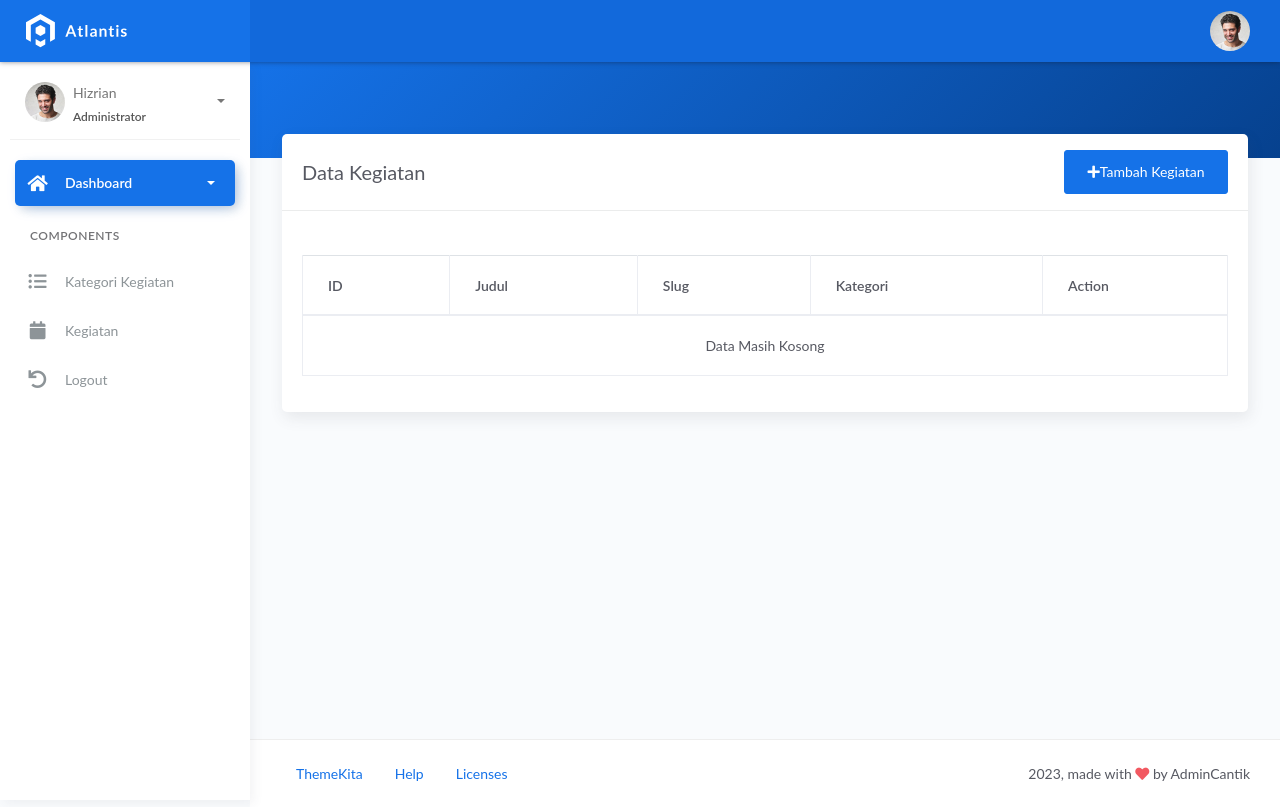
After one commit to SyahiraIsnaeni/sd-bintangjuara, a Laravel app: page /kegiatan in a window 1280 px wide. The commit adds this page. Run offline with Laravel 9, Linux system fonts and the light colour scheme; data that the repository does not hold is empty; some libraries are stand-ins or nearby versions.

Commit message:
Membuat fungsi create pada fitur 'Kegiatan'

```diff
--- /dev/null
+++ b/app/Http/Controllers/KegiatanController.php
@@ -0,0 +1,102 @@
+<?php
+
+namespace App\Http\Controllers;
+
+use Illuminate\Http\Request;
+use App\Models\Kegiatan;
+use App\Models\KategoriKegiatan;
+use Illuminate\Support\Str;
+// use Iluminate\Support\Facades\Auth;
+
+class KegiatanController extends Controller
+{
+    /**
+     * Display a listing of the resource.
+     *
+     * @return \Illuminate\Http\Response
+     */
+    public function index()
+    {
+        $kegiatan = Kegiatan::all();
+        return view('backend.back.kegiatan.index', compact('kegiatan'));
+    }
+
+    /**
+     * Show the form for creating a new resource.
+     *
+     * @return \Illuminate\Http\Response
+     */
+    public function create()
+    {
+        $kategori_kegiatan = KategoriKegiatan::all();
+        return view('backend.back.kegiatan.create', compact('kategori_kegiatan'));
+
+    }
+
+    /**
+     * Store a newly created resource in storage.
+     *
+     * @param  \Illuminate\Http\Request  $request
+     * @return \Illuminate\Http\Response
+     */
+    public function store(Request $request)
+    {
+        $this->validate($request, [
+            'judul' => 'required|min:4',
+        ]);
+
+        $data = $request->all();
+        $data['slug'] = Str::slug($request->judul);
+        $data['views'] = 0;
+        $data['gambar_artikel'] = $request->file('gambar_artikel')->store('kegiatan');
+
+        Kegiatan::create($data);
+
+        return redirect()->route('kegiatan.index')->with(['success'=> 'Data berhasil tersimpan']);
+    }
+
+    /**
+     * Display the specified resource.
+     *
+     * @param  int  $id
+     * @return \Illuminate\Http\Response
+     */
+    public function show($id)
+    {
+        //
+    }
+
+    /**
+     * Show the form for editing the specified resource.
+     *
+     * @param  int  $id
+     * @return \Illuminate\Http\Response
+     */
+    public function edit($id)
+    {
+        //
+    }
+
+    /**
+     * Update the specified resource in storage.
+     *
+     * @param  \Illuminate\Http\Request  $request
+     * @param  int  $id
+     * @return \Illuminate\Http\Response
+     */
+    public function update(Request $request, $id)
+    {
+        //
+    }
+
+    /**
+     * Remove the specified resource from storage.
+     *
+     * @param  int  $id
+     * @return \Illuminate\Http\Response
+     */
+    public function destroy($id)
+    {
+        //
+    }
+}
--- /dev/null
+++ b/app/Models/Kegiatan.php
@@ -0,0 +1,23 @@
+<?php
+
+namespace App\Models;
+
+use Illuminate\Database\Eloquent\Factories\HasFactory;
+use Illuminate\Database\Eloquent\Model;
+
+class Kegiatan extends Model
+{
+    use HasFactory;
+
+    protected $table = 'kegiatan';
+
+    protected $fillable = [
+        'judul', 'slug', 'body', 'kategori_kegiatan_id', 'gambar_artikel', 'is_active', 'views'
+    ];
+
+    protected $hidden = [];
+
+    public function kategori_kegiatan(){
+        return $this->belongsTo(KategoriKegiatan::class, 'kategori_kegiatan_id', 'id');
+    }
+}
--- a/config/filesystems.php
+++ b/config/filesystems.php
@@ -32,7 +32,8 @@ return [
 
         'local' => [
             'driver' => 'local',
-            'root' => storage_path('app'),
+            // 'root' => storage_path('app'),
+            'root' => public_path(). '/uploads',
             'throw' => false,
         ],
 
--- a/resources/views/backend/back/kategorikegiatan/create.blade.php
+++ b/resources/views/backend/back/kategorikegiatan/create.blade.php
@@ -15,7 +15,7 @@
 				<div class="card-header">
 					<div class="card-head-row">
 						<div class="card-title">Form Kategori Kegiatan</div>
-                        <a href="{{route('kategorikegiatan.index')}}" class="btn btn-warning btn-sm ml-auto"> <i class="fas fa-undo"></i> Back </a>
+                        <a href="{{route('kategorikegiatan.index')}}" class="btn btn-warning btn-sm ml-auto"> <i class="fas fa-undo"></i> Kembali </a>
 					</div>
 				</div>
 				<div class="card-body">
@@ -26,7 +26,7 @@
 						<input type="text" name="nama_kategori" class="form-control" id="text" placeholder="Enter Kategori Kegiatan">
 				    </div>
 					<div class="form-group">
-                    <button class="btn btn-primary btn-sm" type="submit">Save</button>
+                    <button class="btn btn-primary btn-sm" type="submit">Simpan</button>
 					</div>
 				</div>
 			</div>
--- a/resources/views/backend/back/kategorikegiatan/edit.blade.php
+++ b/resources/views/backend/back/kategorikegiatan/edit.blade.php
@@ -15,7 +15,7 @@
 				<div class="card-header">
 					<div class="card-head-row">
 						<div class="card-title">Edit Kategori {{ $kategori_kegiatan->nama_kategori }} </div>
-                        <a href="{{route('kategorikegiatan.index')}}" class="btn btn-warning btn=sm ml-auto">Back</a>
+                        <a href="{{route('kategorikegiatan.index')}}" class="btn btn-warning btn=sm ml-auto"> Kembali </a>
 					</div>
 				</div>
 				<div class="card-body">
@@ -27,7 +27,7 @@
 						<input type="text" name="nama_kategori" value=" {{$kategori_kegiatan->nama_kategori}}" class="form-control" id="text" placeholder="Enter Kategori Kegiatan">
 				    </div>
 					<div class="form-group">
-                    <button class="btn btn-primary btn-sm" type="submit">Save</button>
+                    <button class="btn btn-primary btn-sm" type="submit"> Simpan </button>
 					</div>
 				</div>
 			</div>
--- /dev/null
+++ b/resources/views/backend/back/kegiatan/index.blade.php
@@ -0,0 +1,77 @@
+@extends('backend.layouts.default')
+@section('content')
+
+<div class="panel-header bg-primary-gradient">
+	<div class="page-inner py-5">
+		<div class="d-flex align-items-left align-items-md-center flex-column flex-md-row">
+
+		</div>
+	</div>
+</div>
+<div class="page-inner mt--5">
+	<div class="row">
+		<div class="col-md-12">
+			<div class="card full-height">
+				<div class="card-header">
+					<div class="card-head-row">
+						<div class="card-title">Data Kegiatan</div>
+                        <a href="{{route('kegiatan.create')}}" class="btn btn-primary btn=sm ml-auto"> <i
+                        class="fas fa-plus"></i>Tambah Kegiatan </a>
+					</div>
+				</div>
+				<div class="card-body">
+                <div class="mt-4">
+					@if(Session::has('success'))
+                        <div class="alert alert-primary">
+                            {{ Session('success')}}
+                        </div>
+                    @endif
+
+					    <table class="table table-bordered">
+                        <thead>
+                            <tr>
+                                <th>ID</th>
+                                <th>Judul</th>
+                                <th>Slug</th>
+                                <th>Kategori</th>
+                                <th style="width:20%">Action</th>
+                            </tr>
+                        </thead>
+                            <tbody>
+                            @forelse ($kegiatan as $row)
+                                <tr>
+                                    <td>{{ $row->id}}</td>
+                                    <td>{{ $row->judul}}</td>
+                                    <td>{{ $row->slug}}</td>
+                                    <td>{{ $row->kategori_kegiatan->nama_kategori}}</td>
+                                    <td>
+                                        <a href="{{route('kegiatan.edit', $row->id) }}"
+                                        class="btn btn-warning btn-sm">Edit</a>
+
+                                        <form action="{{route('kegiatan.destroy', $row->id)}}" method="post"
+                                        class="d-inline">
+                                        @csrf
+                                        @method('delete')
+                                        <button class="btn btn-danger btn-sm">
+                                            <i class="fas fa-trash"></i>
+                                        </button>
+
+                                        </form>
+                                    </td>
+                                </tr>
+                            @empty
+                                <tr>
+                                    <td colspan="6" class="text-center">Data Masih Kosong</td>
+                                </tr>
+                            @endforelse
+                         </tbody>
+                        </table>
+
+				</div>
+
+				</div>
+			</div>
+		</div>
+	</div>
+</div>
+@endsection
--- a/resources/views/backend/includes/sidebar.blade.php
+++ b/resources/views/backend/includes/sidebar.blade.php
@@ -65,7 +65,7 @@
 							<h4 class="text-section">Components</h4>
 						</li>
 
-						<li class="nav-item">
+						<!-- <li class="nav-item">
 							<a data-toggle="collapse" href="#base">
 								<i class="fas fa-layer-group"></i>
 								<p>Base</p>
@@ -125,11 +125,17 @@
 									</li>
 								</ul>
 							</div>
+						</li> -->
+						<li class="nav-item">
+							<a href="{{ route('kategorikegiatan.index') }}">
+								<i class="fas fa-list-ul"></i>
+								<p>Kategori Kegiatan</p>
+							</a>
 						</li>
 						<li class="nav-item">
-							<a href="{{ route('kategorikegiatan.index') }}">
-								<i class="fas fa-solid fa-list-ul"></i>
-								<p>Kategori Kegiatan</p>
+							<a href="{{ route('kegiatan.index') }}">
+								<i class="fas fa-calendar"></i>
+								<p>Kegiatan</p>
 							</a>
 						</li>
 						<li class="nav-item">
@@ -137,7 +143,7 @@
                                        onclick="event.preventDefault();
                                                      document.getElementById('logout-form').submit();">
 													 <i class="fas fa-undo"></i>
-                                        {{ __('Logout') }}
+													 <p> {{ __('Logout') }}</p>
                                     </a>
 
                                     <form id="logout-form" action="{{ route('logout') }}" method="POST" class="d-none">
--- a/routes/web.php
+++ b/routes/web.php
@@ -3,6 +3,7 @@
 use Illuminate\Support\Facades\Route;
 use App\Http\Controllers\DashboardController;
 use App\Http\Controllers\KategoriKegiatanController;
+use App\Http\Controllers\KegiatanController;
 
 /*
 |--------------------------------------------------------------------------
@@ -23,3 +24,4 @@ Auth::routes();
 
 Route::get('/dashboard', [DashboardController::class, 'index'])->name('dashboard');
 Route::resource('kategorikegiatan', KategoriKegiatanController::class);
+Route::resource('kegiatan', KegiatanController::class);
```
Also changed, not shown: resources/views/backend/back/kegiatan/create.blade.php (added, +60 -0 lines), database/migrations/2023_01_31_094939_create_kegiatans_table.php (added), public/uploads/kegiatan/FNe1j5wjfPLd5AZHT3t1U64fDY3QGlPSaV1Rkj4G.png (added), public/uploads/kegiatan/QFerN5QJUBZaOsFnx7wBGwXVRxKujZ098OLFBwjU.png (added), public/uploads/kegiatan/aAUPOpfCz97L5jiSbj2vaAfLNdx4SdjD04NorIgL.png (added).
